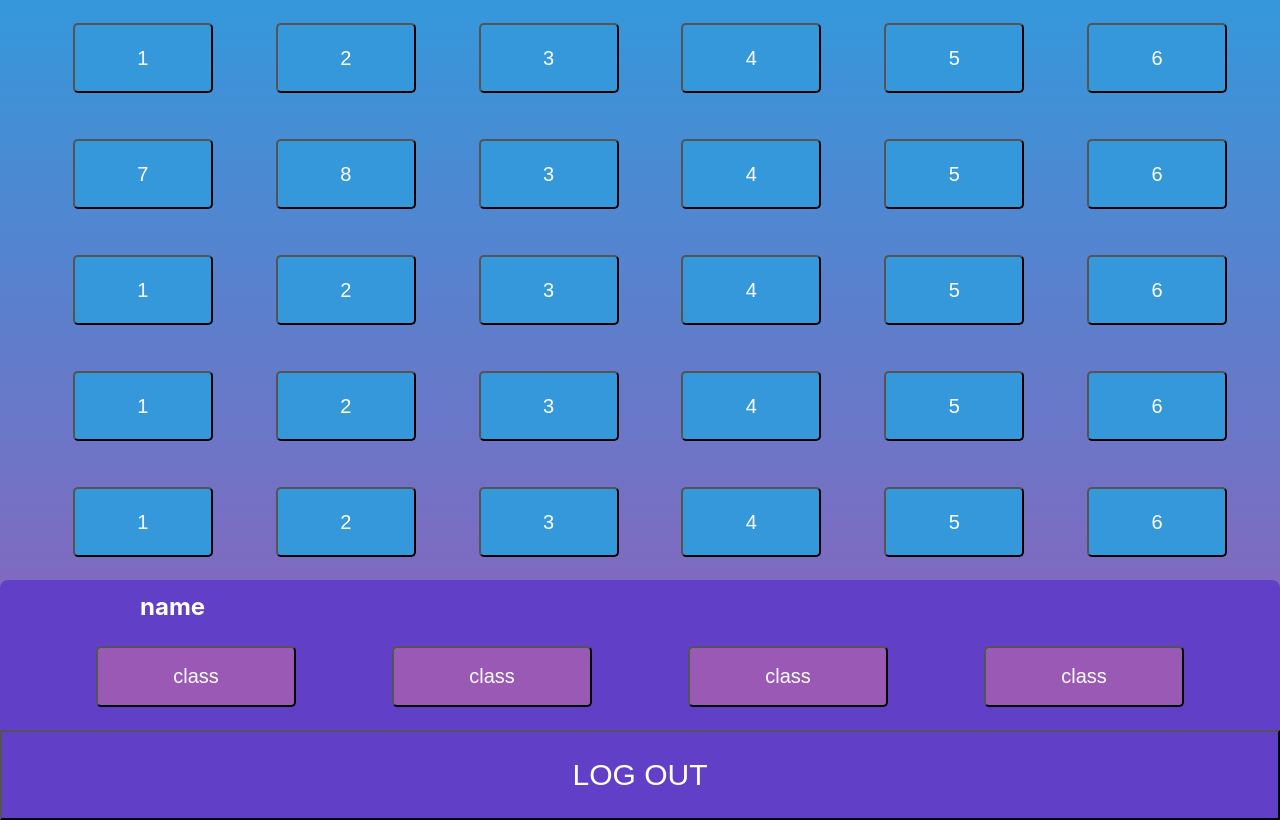
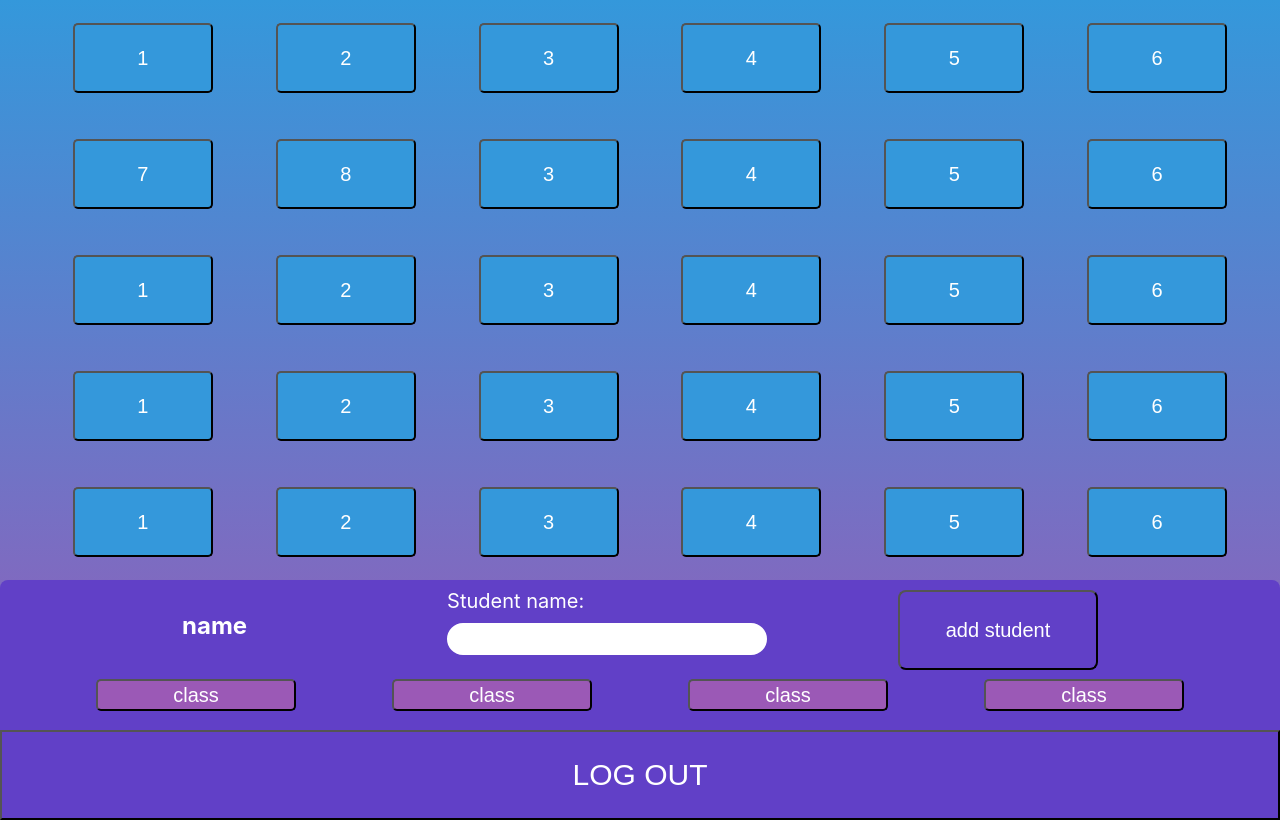
Before and after one commit to EPICxFLIPPER/Folio, a React (Create React App) app: page / in a window 1280 px wide. Built offline with nearby package versions, Linux system fonts and the light colour scheme.

Commit message:
added add student button

```diff
--- a/src/components/classView.css
+++ b/src/components/classView.css
@@ -67,7 +67,7 @@ body {
  height: 80px;
  display: flex;
  justify-content: space-between;
- padding: 0 140px;
+ padding: 0 182px;
  align-items: center;
 }
 
@@ -76,6 +76,54 @@ body {
  background-color: white;
  border-radius: 100%;
 } */
+
+.addStudent {
+ /* border: 2px solid red; */
+ display: flex;
+ width: 700px;
+ justify-content: space-between;
+ align-items: center;
+ margin-left: 200px;
+ margin-top: 20px;
+}
+
+.addStudentTextBox label {
+ color: white;
+ margin-right: 30px;
+ margin-top: 10px;
+ font-size: 20px;
+}
+
+.addStudentTextBox input {
+ margin-top: 10px;
+ width: 20rem;
+ height: 2rem;
+ padding: 8px;
+ margin-bottom: 16px;
+ box-sizing: border-box;
+ border: 2px solid white;
+ border-radius: 20px;
+}
+
+.addStudentBtn {
+ height: 80px;
+ width: 200px;
+}
+
+.addStudentBtn button {
+ color: white;
+ background-color: #6140c7;
+ height: 80px;
+ width: 200px;
+ font-size: 20px;
+ border-radius: 8px;
+}
+
+.addStudentBtn button:hover {
+ color: #6140c7;
+ background-color: white;
+
+}
 
 .profile h2 {
  color: white;
--- a/src/components/classView.jsx
+++ b/src/components/classView.jsx
@@ -67,6 +67,15 @@ const names = ["1", "2", "3", "4", "5", "6",
      {/* <div className="pfp"></div> */}
      <div><h2 className="name">name</h2>
      </div>
+     <div className="addStudent">
+      <div className="addStudentTextBox">
+      <label for="studentName">Student name:</label>
+      <input type="name" id="studentName" name="studentName" required></input>
+      </div>
+     <div className="addStudentBtn">
+      <button>add student</button>
+     </div>
+     </div>
      </div>
      {/* start of class list */}
      <div className="classList">
```
